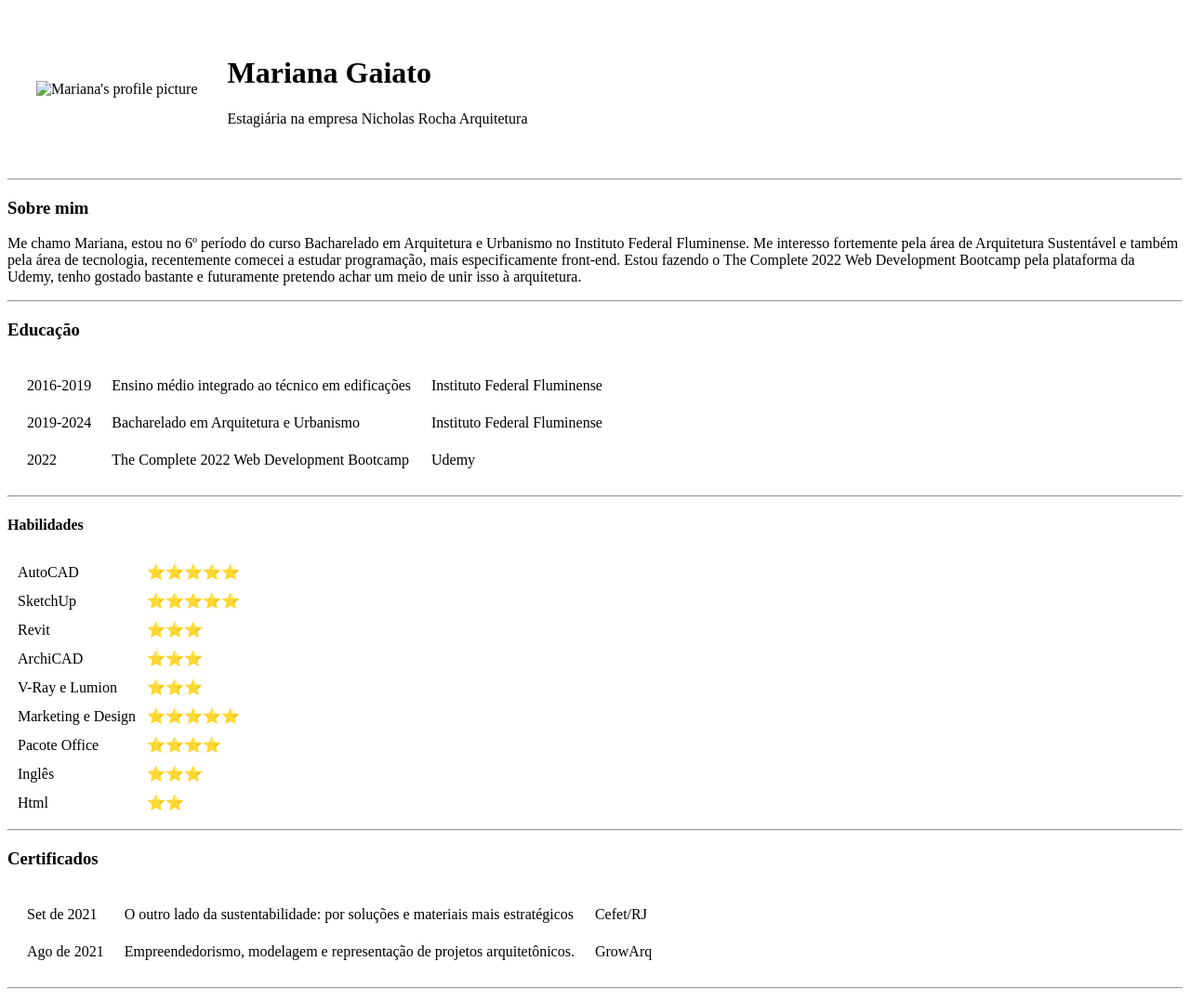
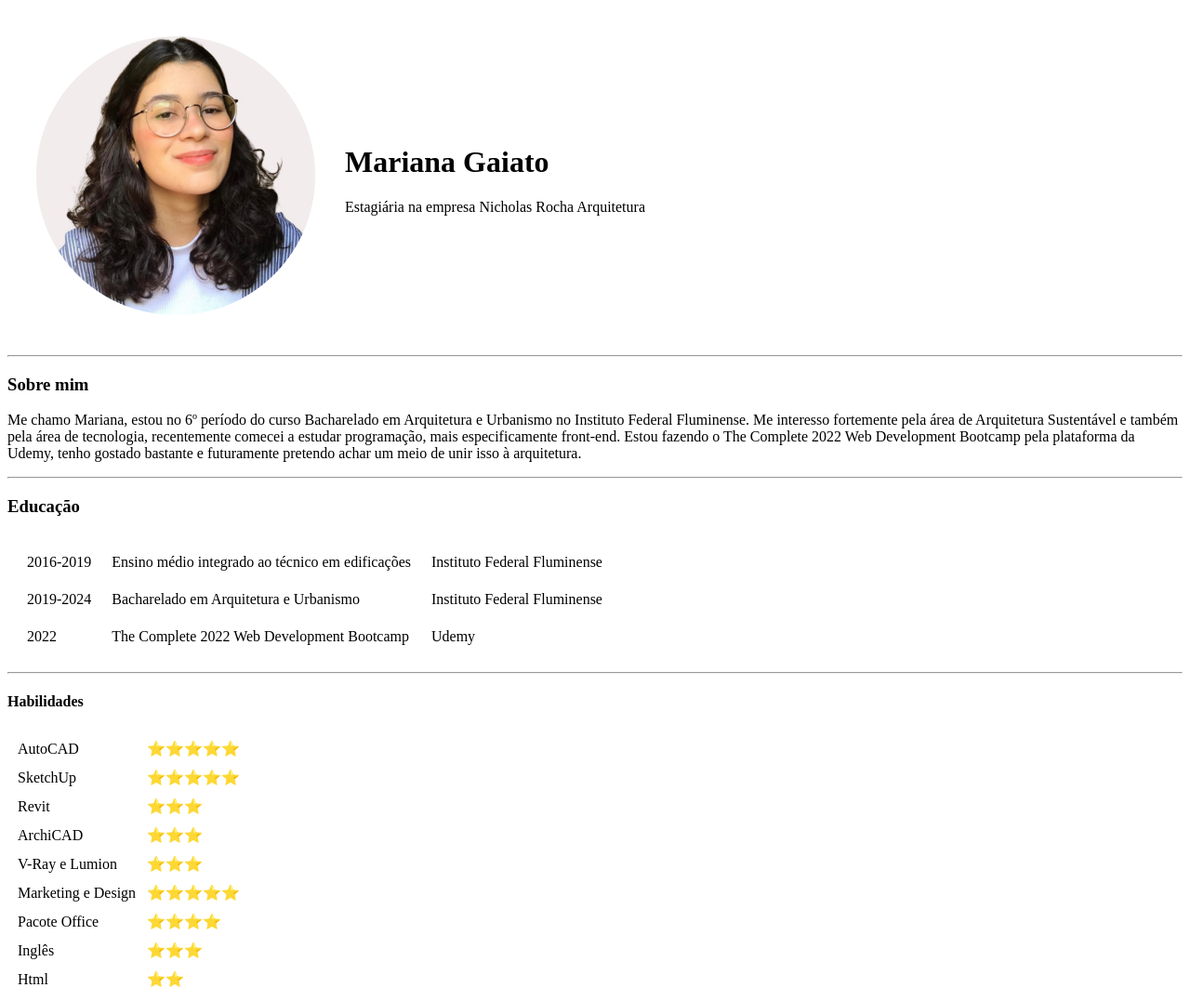
Before and after one commit to MarianaGaiato/cv, a plain HTML site: page index.html in a window 1280 px wide. Shown: the top 1077 px of the page at 93% size. Drawn offline with Linux system fonts and the light colour scheme.

Commit message:
Update index.html

```diff
--- a/index.html
+++ b/index.html
@@ -9,7 +9,7 @@
 <body>
   <table cellspacing="30">
     <tr>
-      <td><img width="300px" src="files/File-PersonalSite.png" alt="Mariana's profile picture"></td>
+      <td><img width="300px" src="File-PersonalSite.png" alt="Mariana's profile picture"></td>
       <td>
         <h1>Mariana Gaiato</h1>
         <p>Estagiária na empresa Nicholas Rocha Arquitetura</p>
```
